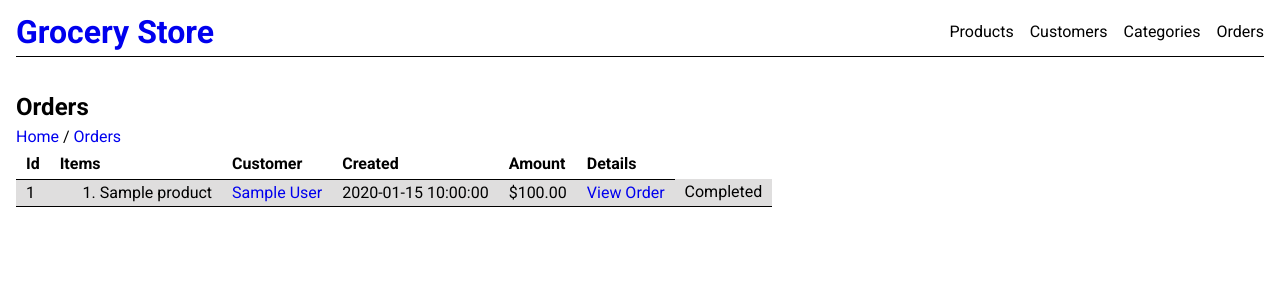
After one commit to marcusbonacci/acit-2515-store, a Flask app: page /orders/ in a window 1280 px wide. The commit adds this page. Shown: the top 300 px of the page. Run offline with Flask 3, Linux system fonts and the light colour scheme; tables that the repository leaves empty hold one stand-in row (values such as "Sample post").

Commit message:
Completed P3

```diff
--- a/src/app.py
+++ b/src/app.py
@@ -5,7 +5,9 @@ from flask import Flask, render_template
 
 # Local Imports
 from database import db
-from blueprints import category_bp, customer_bp, product_bp
+from blueprints import category_bp, customer_bp, product_bp, order_bp
+
+from models import Order
 
 # Functions
 app = Flask(__name__)
@@ -27,6 +29,11 @@ def create_app():
         app.register_blueprint(customer_bp, url_prefix="/customers")
         app.register_blueprint(product_bp, url_prefix="/products")
         app.register_blueprint(category_bp, url_prefix="/categories")
+        app.register_blueprint(order_bp, url_prefix="/orders")
+
+        # my_order = db.session.execute(select(Order)).scalar()
+        # # print(my_order.items)
+        # my_order.complete()
 
     app.run(debug=True, port=8888)
 
--- a/src/blueprints/__init__.py
+++ b/src/blueprints/__init__.py
@@ -1,3 +1,4 @@
 from .categories import category_bp
 from .customers import customer_bp
 from .products import product_bp
+from .orders import order_bp
--- /dev/null
+++ b/src/blueprints/orders/__init__.py
@@ -0,0 +1 @@
+from .route import order_bp
--- /dev/null
+++ b/src/blueprints/orders/route.py
@@ -0,0 +1,40 @@
+# Imports
+from flask import Blueprint, render_template, redirect, url_for
+from sqlalchemy import select
+
+# Local Imports
+from models import Order
+from database import db
+
+# Variables
+order_bp = Blueprint(
+    "orders",
+    __name__,
+    static_folder="static",
+    template_folder="templates"
+)
+
+# Customer Route
+@order_bp.route("/")
+def view_orders():
+    statement = select(Order)
+    result = db.session.execute(statement).scalars()
+    return render_template("orders/index.html", orders=result)
+
+@order_bp.route("/<int:id>")
+def details(id):
+    statement = select(Order).where(Order.id == id)
+    result = db.session.execute(statement).scalar()
+    return render_template("orders/details.html", order=result)
+
+@order_bp.route("/<int:id>/complete", methods=["POST"])
+def complete(id):
+    statement = select(Order).where(Order.id == id)
+    result = db.session.execute(statement).scalar()
+    if not result: return render_template("error.html", message="Resource not found", status_code=404), 404
+    try:
+        result.complete()
+    except ValueError as e:
+        return render_template("error.html", message=f"{e}", status_code=400), 400
+
+    return redirect(url_for('orders.details', id=result.id))
--- /dev/null
+++ b/src/blueprints/orders/templates/orders/index.html
@@ -0,0 +1,59 @@
+{% extends "base.html" %}
+{% block pagetitle %} Orders {% endblock %}
+
+{% block content %}
+<h2>Orders</h2>
+<span>
+    <a href="{{ url_for('home') }}">Home</a> /
+    <a href="{{ url_for('orders.view_orders') }}">Orders</a>
+</span>
+<table>
+    <!-- Headers -->
+    <tr>
+        <th>Id</th>
+        <th>Items</th>
+        <th>Customer</th>
+        <th>Created</th>
+        <th>Amount</th>
+        <th>Details</th>
+    </tr>
+
+    {% for order in orders %}
+    <tr>
+        <td>{{ order.id }}</td>
+        <td>
+            <ol>
+                {% for product in order.items %}
+                <li>
+                    {{ product.product.name }}
+                </li>
+                {% endfor %}
+            </ol>
+        </td>
+        <td>
+            <a href="{{ url_for('customers.details', id=order.customer.id) }}">
+                {{ order.customer.name }}
+            </a>
+        </td>
+        <td>{{ order.created }}</td>
+        <td>${{ order.estimate() }}</td>
+        <td>
+            <a href="{{ url_for('orders.details', id=order.id) }}">View Order</a>
+        </td>
+
+        {% if not order.completed %}
+        <td>
+            <form method="post" action="{{ url_for('orders.complete', id=order.id) }}">
+                <button type="submit">Complete Order</button>
+            </form>
+        </td>
+        {% else %}
+        <td>Completed</td>
+        {% endif %}
+
+    </tr>
+    {% endfor %}
+</table>
+
+
+{% endblock %}
--- a/src/models/__init__.py
+++ b/src/models/__init__.py
@@ -1,3 +1,5 @@
 from .category import Category
 from .customer import Customer
 from .product import Product
+from .order import Order
+from .productorder import ProductOrder
--- a/src/models/category.py
+++ b/src/models/category.py
@@ -6,7 +6,7 @@ from database import db
 
 # Model
 class Category(db.Model):
-    __tablename__ = "categories"
+    __tablename__ = "category"
 
     id: Mapped[int] = db.mapped_column(db.Integer, primary_key=True)
     name: Mapped[str] = db.mapped_column(db.String)
--- a/src/models/customer.py
+++ b/src/models/customer.py
@@ -6,6 +6,7 @@ class Customer(db.Model):
     id = db.mapped_column(db.Integer, primary_key=True)
     name = db.mapped_column(db.String)
     phone = db.mapped_column(db.String)
+    orders = db.relationship("Order", back_populates="customer")
 
     def __repr__(self):
         return f"<Customer {self.id}: {self.name}>"
@@ -15,4 +16,5 @@ class Customer(db.Model):
             "id": self.id,
             "name": self.name,
             "phone": self.phone,
+            "orders": self.orders
         }
--- /dev/null
+++ b/src/models/order.py
@@ -0,0 +1,50 @@
+# Imports
+from sqlalchemy.orm import Mapped
+from datetime import datetime
+
+# Local Imports
+from database import db
+
+class Order(db.Model):
+    __tablename__ = "order"
+
+    id = db.mapped_column(db.Integer, primary_key=True)
+    items = db.relationship("ProductOrder", back_populates="order")
+    customer_id = db.mapped_column(db.Integer, db.ForeignKey("customer.id"))
+    customer = db.relationship("Customer")
+
+    created = db.mapped_column(db.DateTime, nullable=False, default=db.func.now())
+    completed = db.mapped_column(db.DateTime, default=None)
+    amount = db.mapped_column(db.DECIMAL(6, 2), default=None)
+
+    def estimate(self) -> float:
+        total = 0
+        for item in self.items:
+            total += (item.quantity * item.product.price)
+        return total
+
+    def complete(self) -> bool:
+        for item in self.items:
+            if (item.product.inventory >= item.quantity):
+                item.product.inventory - item.quantity
+            else:
+                raise ValueError("Not enough items to complete order")
+        self.amount = self.estimate()
+        self.completed = db.func.now()
+
+        db.session.commit()
+        return True
+
+
+    def __repr__(self):
+        return f"<Order {self.id}>"
+
+    def to_dict(self):
+        return {
+            "id": self.id,
+            "items": self.items,
+            "customer_id": self.customer_id,
+            "customer": self.customer,
+            "created": self.created,
+            "amount": self.amount
+        }
--- a/src/models/product.py
+++ b/src/models/product.py
@@ -12,7 +12,7 @@ class Product(db.Model):
     name: Mapped[str] = db.mapped_column(db.String)
     price: Mapped[float] = db.mapped_column(db.DECIMAL(10, 2))
     inventory: Mapped[int] = db.mapped_column(db.Integer, default=0)
-    category_id: Mapped[int] = db.mapped_column(db.Integer, db.ForeignKey("categories.id"))
+    category_id: Mapped[int] = db.mapped_column(db.Integer, db.ForeignKey("category.id"))
     category = db.relationship("Category", back_populates="products")
 
     def __repr__(self):
--- a/src/templates/base.html
+++ b/src/templates/base.html
@@ -15,6 +15,7 @@
             <a href="{{ url_for('products.view_products') }}" class="nav-link">Products</a>
             <a href="{{ url_for('customers.view_customers') }}" class="nav-link">Customers</a>
             <a href="{{ url_for('categories.view_categories') }}" class="nav-link">Categories</a>
+            <a href="{{ url_for('orders.view_orders') }}" class="nav-link">Orders</a>
         </nav>
     </header>
     <main>
```
Also changed, not shown: src/blueprints/customers/templates/customers/details.html (+8 -0 lines), src/blueprints/orders/templates/orders/details.html (added, +29 -0 lines), src/manage.py (+44 -10 lines), src/models/productorder.py (added, +26 -0 lines), src/templates/error.html (added, +10 -0 lines).
